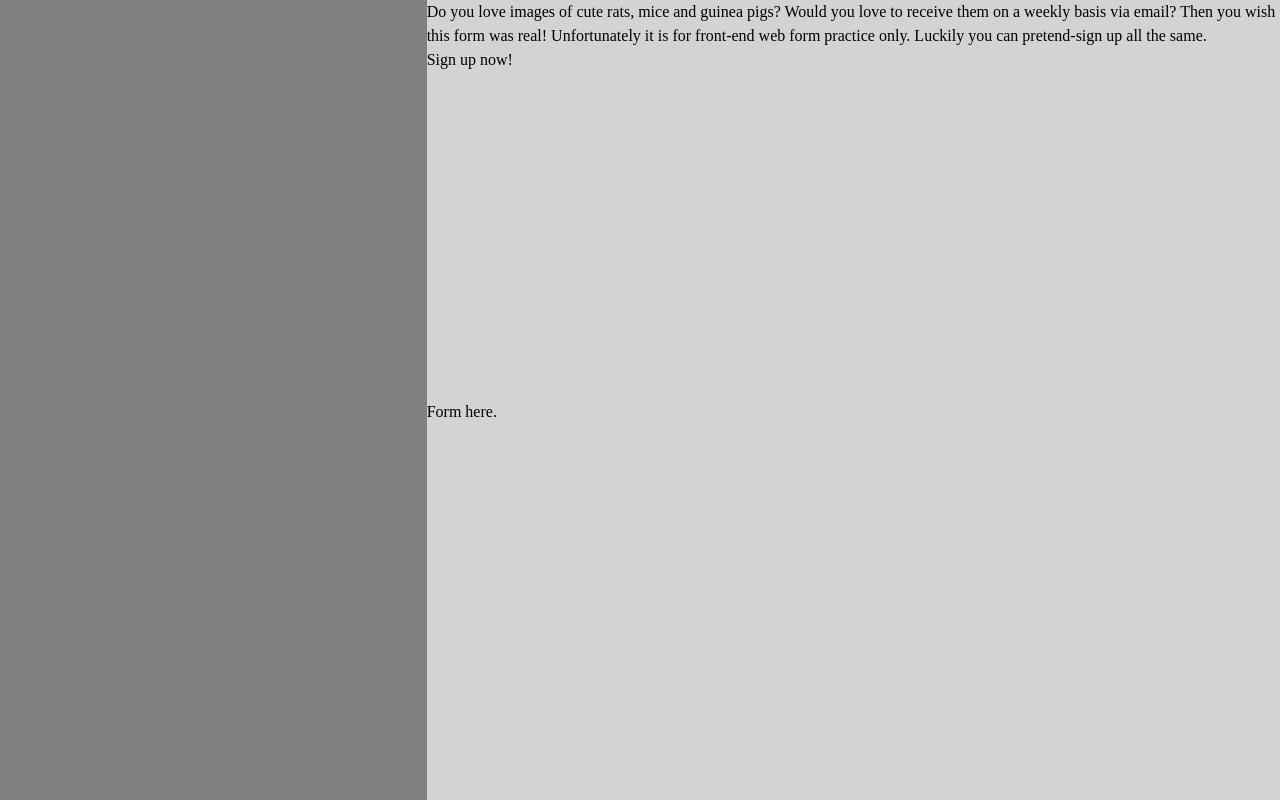
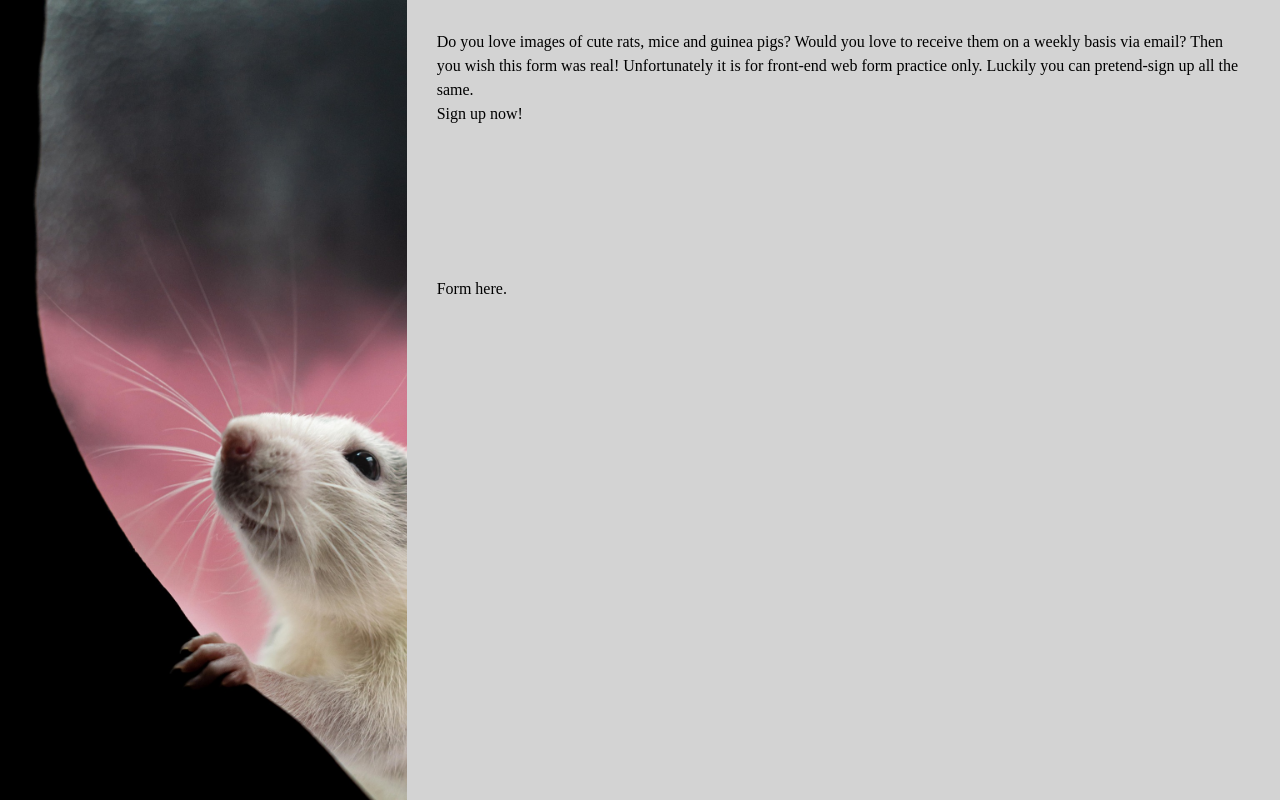
Before and after one commit to Carobel/sign-up-form, a plain HTML site: page index.html in a window 1280 px wide. Drawn offline with Linux system fonts and the light colour scheme; a script that the page names is missing.

Commit message:
banner placeholder

```diff
--- a/css/styles.css
+++ b/css/styles.css
@@ -35,13 +35,15 @@ body {
 }
 
 .banner {
-    background-color: gray;
+    background-image: url('../bin/rat-vertical.jpg');
+    background-size: cover;
     flex: 1;
 }
 
 .content {
     background-color: lightgray;
     flex: 2;
+    padding: 30px;
 }
 
 .introduction {
@@ -49,5 +51,5 @@ body {
 }
 
 #form-container {
-    flex: 1;
+    flex: 2;
 }
--- a/index.html
+++ b/index.html
@@ -14,11 +14,11 @@
             <p>Do you love images of cute rats, mice and guinea pigs? Would you love to receive them on a weekly basis via email? Then you wish this form was real! Unfortunately it is for front-end web form practice only. Luckily you can pretend-sign up all the same.</p>
             <p>Sign up now!</p>
         </div>
-        <dif id="form-container">
+        <div id="form-container">
             <form action="">
                 Form here.
             </form>
-        </dif>
+        </div>
 
     </div>
 </body>
```
